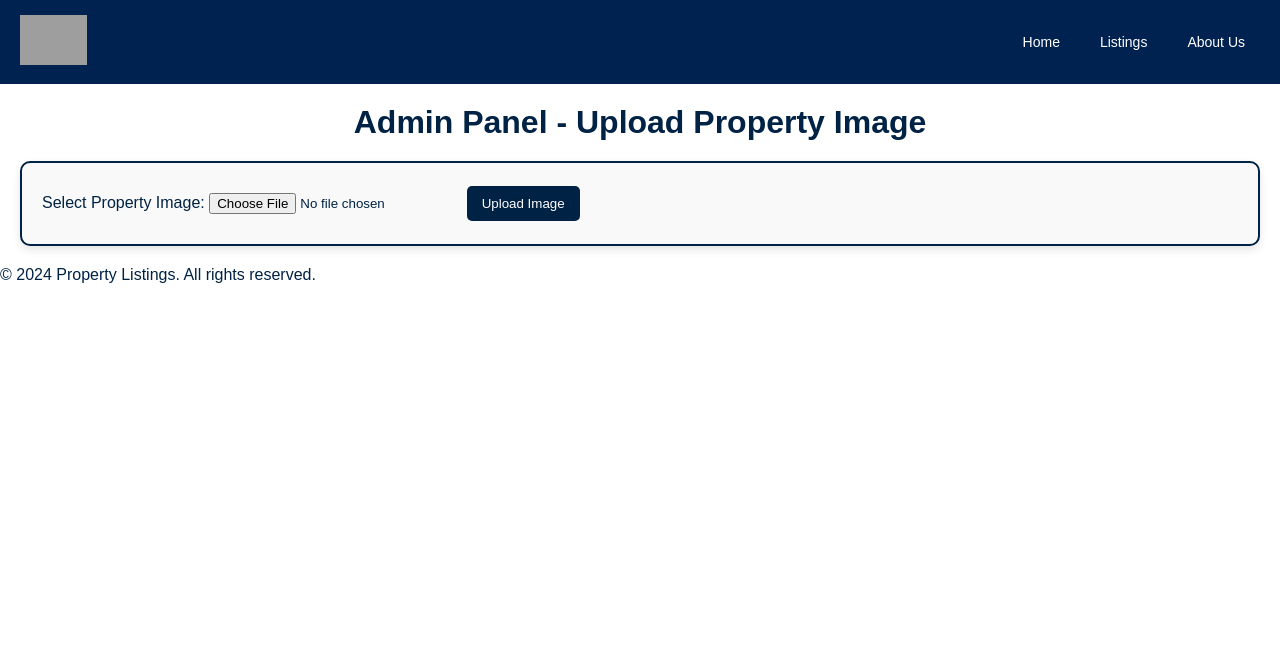
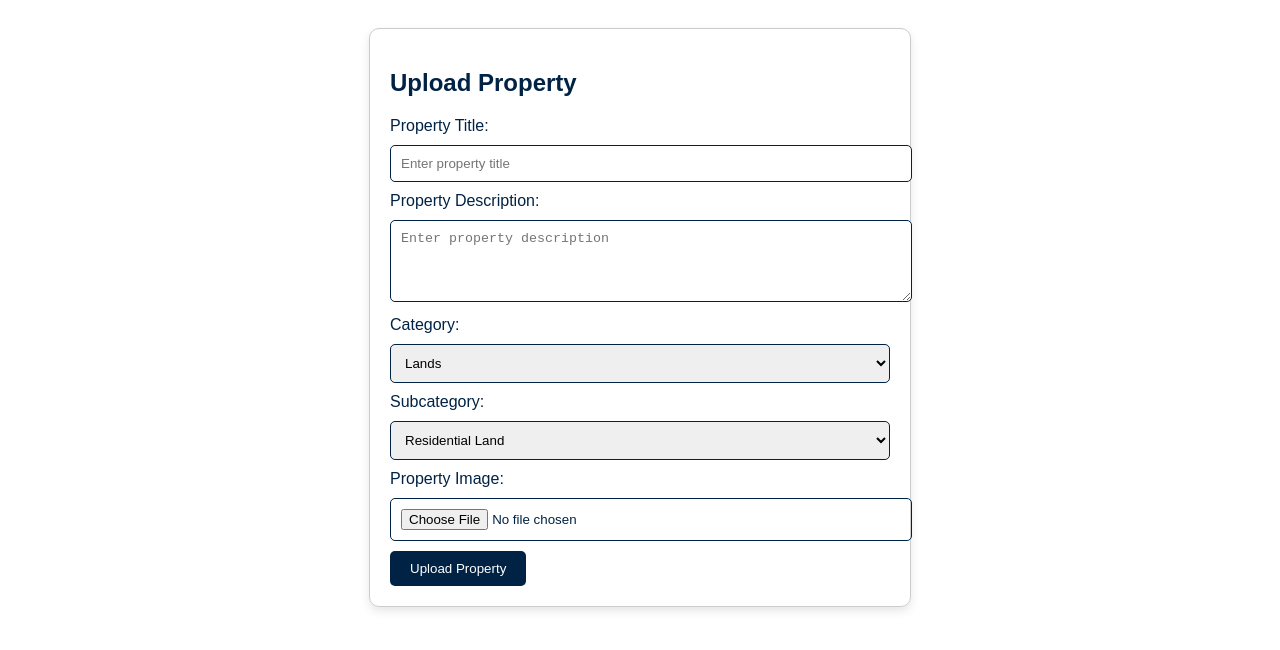
Before and after one commit to Bella63-glitch/real-estate-admin-panel, a plain HTML site: page index.html in a window 1280 px wide. Drawn offline with nearby package versions, Linux system fonts and the light colour scheme; grey boxes are pictures that could not be loaded; a script that the page names is missing.

Commit message:
Update index.html

```diff
--- a/index.html
+++ b/index.html
@@ -3,124 +3,124 @@
 <head>
   <meta charset="UTF-8">
   <meta name="viewport" content="width=device-width, initial-scale=1.0">
-  <title>Admin Panel - Property Management</title>
+  <title>Admin Panel - Upload Property</title>
   <style>
     body {
       font-family: Arial, sans-serif;
       background-color: white;
-      margin: 0;
-      padding: 0;
       color: #002244;
+      padding: 20px;
     }
-
-    header {
-      background-color: #002250;
-      color: white;
-      padding: 15px 20px;
-      display: flex;
-      align-items: center;
-      justify-content: space-between;
-      flex-wrap: wrap;
-    }
-
-    header img {
-      height: 50px;
-    }
-
-    nav {
-      display: flex;
-      gap: 10px;
-    }
-
-    nav a {
-      color: white;
-      text-decoration: none;
-      padding: 10px 15px;
-      display: block;
-      border-radius: 5px;
-      font-size: 14px;
-    }
-
-    nav a:hover {
-      background-color: #003366;
-    }
-
-    h1 {
-      text-align: center;
-      color: #002244;
-      margin: 20px 0;
-    }
-
-    .upload-section {
-      margin: 20px;
+    .form-container {
+      max-width: 500px;
+      margin: auto;
       padding: 20px;
-      border: 2px solid #002244;
+      border: 1px solid #ccc;
       border-radius: 10px;
       box-shadow: 0 4px 10px rgba(0, 0, 0, 0.1);
-      background-color: #f9f9f9;
     }
-
-    .upload-section input[type="file"] {
+    input, select, textarea {
+      width: 100%;
+      padding: 10px;
       margin: 10px 0;
+      border-radius: 5px;
+      border: 1px solid #002244;
     }
-
-    .upload-section button {
-      padding: 10px 15px;
+    button {
+      padding: 10px 20px;
       background-color: #002244;
       color: white;
       border: none;
       border-radius: 5px;
       cursor: pointer;
     }
-
-    .upload-section button:hover {
-      background-color: #003366;
-    }
   </style>
 </head>
 <body>
-  <header>
-    <a href="index.html"><img src="https://i.postimg.cc/Bvdrr3NZ/IMG-20240817-175902.png" alt="Logo"></a>
-    <nav>
-      <a href="index.html">Home</a>
-      <a href="property-listings.html">Listings</a>
-      <a href="about-us.html">About Us</a>
-    </nav>
-  </header>
-  <h1>Admin Panel - Upload Property Image</h1>
-  <div class="upload-section">
-    <label for="propertyImage">Select Property Image:</label>
-    <input type="file" id="propertyImage" accept="image/*">
-    <button onclick="uploadImage()">Upload Image</button>
+
+<div class="form-container">
+  <h2>Upload Property</h2>
+
+  <label for="property-title">Property Title:</label>
+  <input type="text" id="property-title" placeholder="Enter property title">
+
+  <label for="property-description">Property Description:</label>
+  <textarea id="property-description" rows="4" placeholder="Enter property description"></textarea>
+
+  <label for="property-category">Category:</label>
+  <select id="property-category">
+    <option value="lands">Lands</option>
+    <option value="residential">Residential</option>
+    <option value="commercial">Commercial</option>
+    <option value="industrial">Industrial</option>
+    <option value="agriculture">Agriculture</option>
+    <option value="government">Government</option>
+  </select>
+
+  <label for="property-subcategory">Subcategory:</label>
+  <select id="property-subcategory">
+    <option value="residential-land">Residential Land</option>
+    <option value="apartment">Apartment</option>
+    <!-- Add other subcategories as needed -->
+  </select>
+
+  <label for="property-image">Property Image:</label>
+  <input type="file" id="property-image">
+
+  <button id="upload-button">Upload Property</button>
 </div>
-  <footer>
-   <p>© 2024 Property Listings. All rights reserved.</p>
-  </footer>
-  <script src="https://cdn.jsdelivr.net/npm/@supabase/supabase-js"></script>
-  <script>
+
+<script type="module">
+  // Initialize Supabase
+  import { createClient } from 'https://cdn.jsdelivr.net/npm/@supabase/supabase-js/+esm';
+
   const supabaseUrl = 'https://cvdpmxkrqnpeozqypscy.supabase.co';
   const supabaseKey = 'eyJhbGciOiJIUzI1NiIsInR5cCI6IkpXVCJ9.eyJpc3MiOiJzdXBhYmFzZSIsInJlZiI6ImN2ZHBteGtycW5wZW96cXlwc2N5Iiwicm9sZSI6ImFub24iLCJpYXQiOjE3MjQ1OTM1MTQsImV4cCI6MjA0MDE2OTUxNH0.6GlhIzxjR_VnsFwxHbCL417Q4rb3KDH8rNQ3_KExJuE';
-    const supabase = supabase.createClient(supabaseUrl, supabaseKey);
+  const supabase = createClient(supabaseUrl, supabaseKey);
 
-    async function uploadImage() {
-      const fileInput = document.getElementById('propertyImage');
+  document.getElementById('upload-button').addEventListener('click', async () => {
+    const title = document.getElementById('property-title').value;
+    const description = document.getElementById('property-description').value;
+    const category = document.getElementById('property-category').value;
+    const subcategory = document.getElementById('property-subcategory').value;
+    const fileInput = document.getElementById('property-image');
     const file = fileInput.files[0];
-      if (!file) {
-        alert('Please select a file.');
+
+    if (!title || !description || !category || !subcategory || !file) {
+      alert('Please fill all fields and select an image.');
       return;
     }
 
-      const fileName = `${new Date().getTime()}_${file.name}`;
-      const { data, error } = await supabase.storage.from('property-images').upload(fileName, file);
+    // Upload image to Supabase Storage
+    const { data, error } = await supabase
+      .storage
+      .from('property-images')
+      .upload(`public/${file.name}`, file);
 
     if (error) {
-        console.error('Error uploading file:', error.message);
-        alert('Failed to upload image.');
-      } else {
-        alert('Image uploaded successfully!');
-        console.log('Uploaded file data:', data);
+      console.error('Error uploading image:', error);
+      alert('Error uploading image. Please try again.');
+      return;
     }
+
+    const imageUrl = `${supabaseUrl}/storage/v1/object/public/property-images/${file.name}`;
+
+    // Store property details in Supabase Database
+    const { data: property, error: insertError } = await supabase
+      .from('properties')
+      .insert([
+        { title, description, category, subcategory, image_url: imageUrl }
+      ]);
+
+    if (insertError) {
+      console.error('Error saving property details:', insertError);
+      alert('Error saving property details. Please try again.');
+      return;
     }
+
+    alert('Property uploaded successfully!');
+  });
 </script>
+
 </body>
 </html/>
```
Lines whose indentation alone changed are shown as unchanged.
